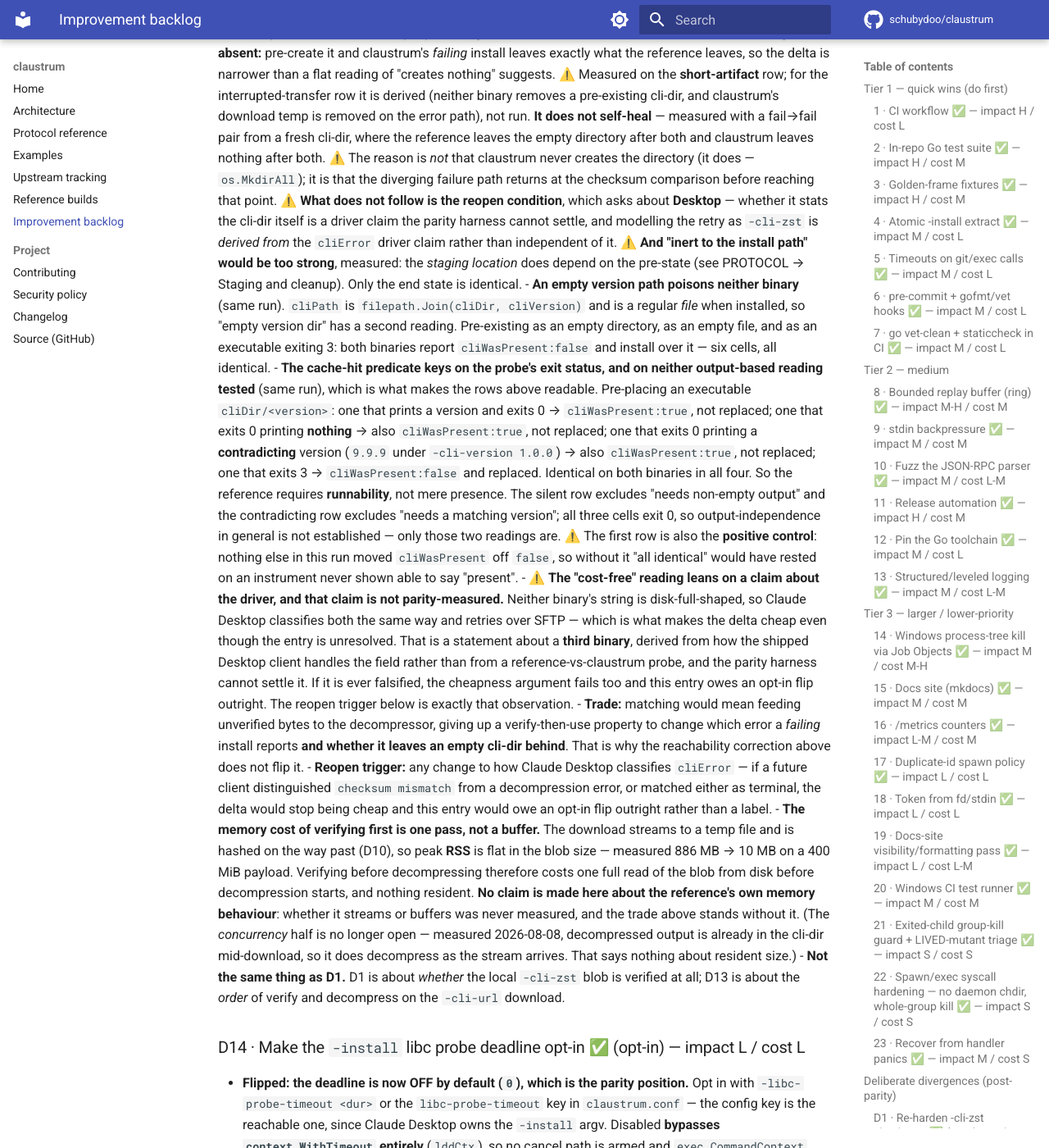
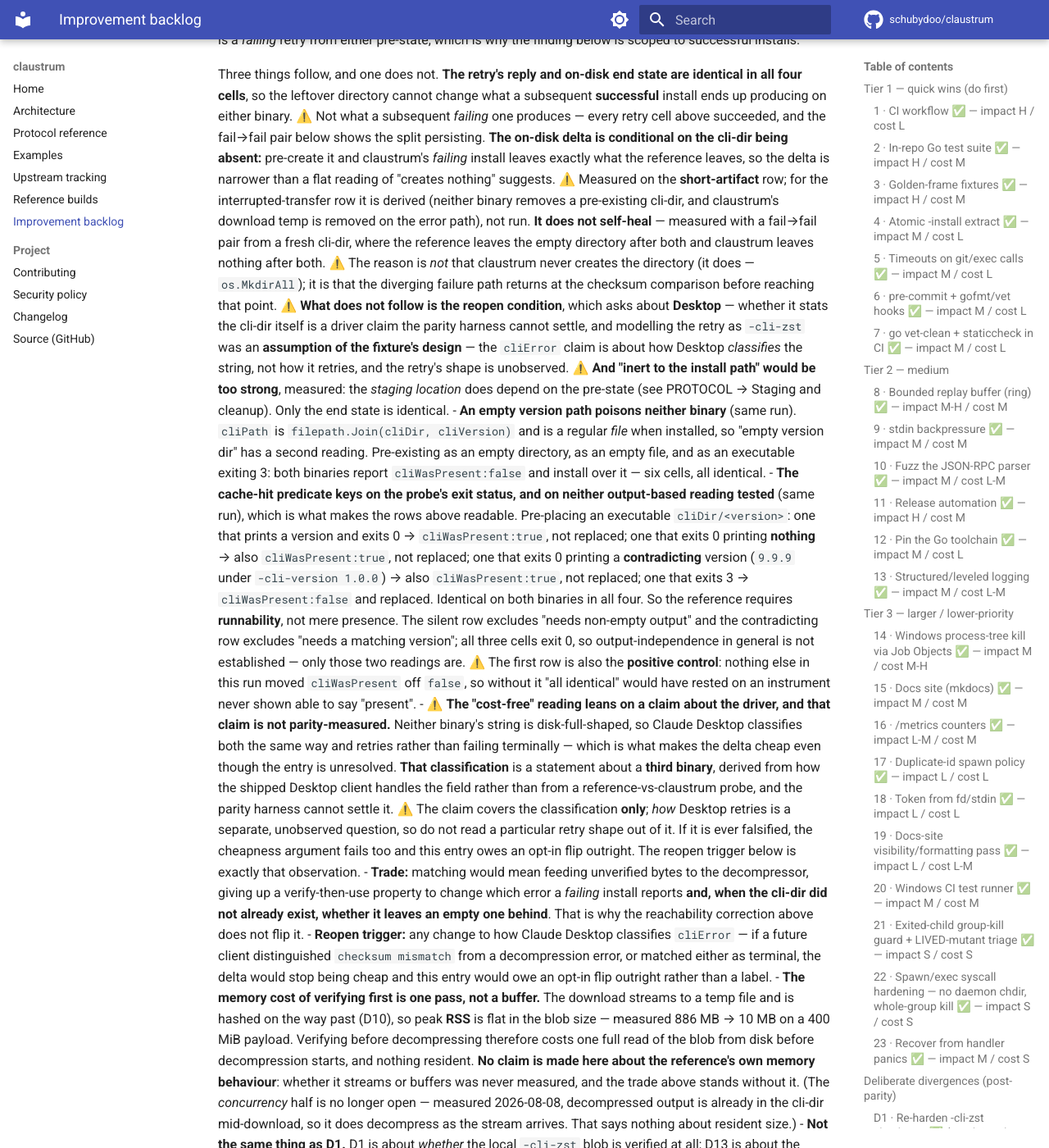
Before and after one commit to schubydoo/claustrum, an MkDocs documentation site: the page built from docs/IMPROVEMENTS.md, in a window 1280 px wide and 1400 px high, scrolled down 37919 px. Shown: the whole window at 82% size. Built offline with MkDocs 1.6.1 and Material for MkDocs 9.7.7, drawn with Linux system fonts in a browser that asks for light colours; comment, search, counter and statistics services are not loaded; some of the changed text lies outside the part shown.

Commit message:
docs: retract the retry-shape claim, address four review nits
The `cliError` driver claim says Desktop treats a non-disk-full message as
retryable rather than terminal. It does not say HOW Desktop retries, and the
retry's shape has never been observed — but seven places said or implied that
the follow-up is an SFTP / `-cli-zst` retry, two of them calling that shape
"derived from" the claim. It is not derived from it; it was an assumption of
the reopen fixture's design.

Retracted in all seven, since a correction that reaches one copy and not its
siblings is the defect this entry keeps re-learning: CLAUDE.md, ARCHITECTURE's
canonical statement of the claim and its dependency note, D13's own entry
(twice), D10's who-pays bullet, and the fixture table's caption and column.

Also fixed the fixture that would settle the claim: its discriminator was
"observe retry-over-SFTP vs terminal report", which would read a
differently-shaped retry as a falsification of a claim about classification.

The four review nits:

- D13's two summary bullets now carry the "when the cli-dir did not already
  exist" qualifier the rest of the entry has, plus the measured/derived split
  the other four copies state.
- The mid-download table caption names its `-cli-url` scope, so the reference's
  `.fetch-<random>` is not carried over to `-cli-zst` where it is unmeasured.
  The staging bullet it would be conflated with now attributes its binary.
- UPSTREAM-TRACKING's "That last part" named directly — it bound to the
  self-heal clause, which was measured, mislabelling it as derived.
- install.go comment reflow, cosmetic.

Co-Authored-By: Claude Opus 5 <noreply@anthropic.com>

```diff
--- a/docs/IMPROVEMENTS.md
+++ b/docs/IMPROVEMENTS.md
@@ -590,7 +590,8 @@ a reader should not take on trust:
   clause says "diagnostic text", and an empty directory is not text. It is also
   state the caller keeps: a `files.stat` on the cli-dir after a failed install
   tells the two binaries apart, through this same daemon and with no special
-  fixture. ⚠️ **Measured 2026-08-08, that stat discriminates only from a
+  fixture. ⚠️ **Measured 2026-08-08 on the short-artifact row (derived for the
+  interrupted transfer), that stat discriminates only from a
   cli-dir that did not already exist** — pre-create it and both binaries leave the
   same *end state* behind, so in the steady state (a cli-dir present because
   something installed before) a stat taken after the install does *not* tell them
@@ -635,7 +636,8 @@ than explained away.** **D13** is not a threshold and no clock is
 involved: it fails because an honest input *can* reach the guard, and what the
 guard does is observable — here the state it skips, an empty cli-dir where
 claustrum leaves none **when the cli-dir did not already exist** (pre-create it and
-both leave it alone — measured 2026-08-08). It is verify-before-decompress ordering,
+both leave it alone — measured 2026-08-08 on the short-artifact row, derived for the
+interrupted transfer). It is verify-before-decompress ordering,
 and it fails clause (c) because the two measured rows differ on disk as well as in
 text. It is not resolved by this section.
 
@@ -1202,8 +1204,9 @@ completes it with `git.worktree_remove`, which shares the predicate
 
   ⚠️ **What that costs the *user* is a DRIVER claim, not a measured one.** Claude
   Desktop *parses* `cliError`: a disk-full-shaped message is reported as a terminal
-  failure with an actionable code, and anything else is treated as retryable and
-  re-attempted over SFTP. So the cap's message is expected to cost the user the
+  failure with an actionable code, and anything else is treated as retryable rather
+  than terminal (the claim is about that classification; the retry's *shape* is
+  unobserved). So the cap's message is expected to cost the user the
   **free-space hint**, not just a different string — but that is a statement about a
   **third binary**, which the reference-vs-claustrum harness cannot confirm or
   refute and a size-limited filesystem cannot observe. See
@@ -1646,7 +1649,10 @@ completes it with `git.worktree_remove`, which shares the predicate
   the identical transport error as `decompressing: <transport error>`. Same
   architectural cause, two different observable shapes.
 - **Observable delta:** the `cliError` string **and the on-disk end state** — on the
-  two rows measured for it the reference leaves an empty cli-dir where claustrum leaves none.
+  two rows measured for it, and **only when the cli-dir did not already exist**, the
+  reference leaves an empty cli-dir where claustrum leaves none. ⚠️ That condition is
+  **measured on the short-artifact row and derived for the interrupted transfer**,
+  which was never run pre-created.
   ⚠️ This bullet used to read "the string, and only that", hedged by the fact that
   the controls compared reply strings and never looked at disk. The disk state has
   since been measured (table below) and it differs, so the hedge became a wrong
@@ -1690,11 +1696,12 @@ completes it with `git.worktree_remove`, which shares the predicate
   2026-08-07; see the preamble for why the clause was not widened to fit it). It
   stays in the code, labelled, rather than justified by a rule bent around it.
 - **The reopen fixture was run on 2026-08-08. It did not meet the condition, and
-  D13 stays unresolved.** A failing `-install` followed by the SFTP retry against
+  D13 stays unresolved.** A failing `-install` followed by a `-cli-zst` retry (the
+  fixture's own choice of follow-up, not an observed one) against
   the same `-cli-dir`, with the cli-dir absent (P0) and pre-created empty (P1),
   both binaries — evidence in `scratch/d13-clidir-2026-08-08/` (gitignored):
 
-  | binary | pre | failing install → on disk | SFTP retry → on disk |
+  | binary | pre | failing install → on disk | `-cli-zst` retry → on disk |
   |---|---|---|---|
   | reference | P0 | `decompressing: unexpected EOF` · empty cli-dir | **installs** · cli-dir + the CLI |
   | claustrum | P0 | `checksum mismatch: …` · **nothing** | **installs** · cli-dir + the CLI |
@@ -1726,8 +1733,9 @@ completes it with `git.worktree_remove`, which shares the predicate
   that point.
   ⚠️ **What does not follow is the reopen condition**, which asks about **Desktop** —
   whether it stats the cli-dir itself is a driver claim the parity harness cannot
-  settle, and modelling the retry as `-cli-zst` is *derived from* the `cliError`
-  driver claim rather than independent of it.
+  settle, and modelling the retry as `-cli-zst` was an **assumption of the
+  fixture's design** — the `cliError` claim is about how Desktop *classifies* the
+  string, not how it retries, and the retry's shape is unobserved.
   ⚠️ **And "inert to the install path" would be too strong**, measured: the *staging
   location* does depend on the pre-state (see PROTOCOL → Staging and cleanup). Only
   the end state is identical.
@@ -1753,17 +1761,19 @@ completes it with `git.worktree_remove`, which shares the predicate
   to say "present".
 - ⚠️ **The "cost-free" reading leans on a claim about the driver, and that claim is
   not parity-measured.** Neither binary's string is disk-full-shaped, so Claude
-  Desktop classifies both the same way and retries over SFTP — which is what makes
-  the delta cheap even though the entry is unresolved. That is a statement about a
-  **third binary**, derived from how the shipped Desktop client handles the field
-  rather than from a reference-vs-claustrum probe, and the parity harness cannot
-  settle it. If it is ever falsified, the cheapness argument fails too and this
+  Desktop classifies both the same way and retries rather than failing terminally —
+  which is what makes the delta cheap even though the entry is unresolved. **That
+  classification** is a statement about a **third binary**, derived from how the
+  shipped Desktop client handles the field rather than from a reference-vs-claustrum
+  probe, and the parity harness cannot settle it. ⚠️ The claim covers the
+  classification **only**; *how* Desktop retries is a separate, unobserved question,
+  so do not read a particular retry shape out of it. If it is ever falsified, the cheapness argument fails too and this
   entry owes an opt-in flip outright. The reopen trigger below is exactly that
   observation.
 - **Trade:** matching would mean feeding unverified bytes to the decompressor,
   giving up a verify-then-use property to change which error a *failing* install
-  reports **and whether it leaves an empty cli-dir behind**. That is why the
-  reachability correction above does not flip it.
+  reports **and, when the cli-dir did not already exist, whether it leaves an empty
+  one behind**. That is why the reachability correction above does not flip it.
 - **Reopen trigger:** any change to how Claude Desktop classifies `cliError` — if a
   future client distinguished `checksum mismatch` from a decompression error, or
   matched either as terminal, the delta would stop being cheap and this entry would
```
Also changed, not shown: CLAUDE.md (+4 -2 lines), docs/ARCHITECTURE.md (+12 -7 lines), docs/PROTOCOL.md (+11 -5 lines), docs/UPSTREAM-TRACKING.md (+3 -2 lines), 1 other file.
